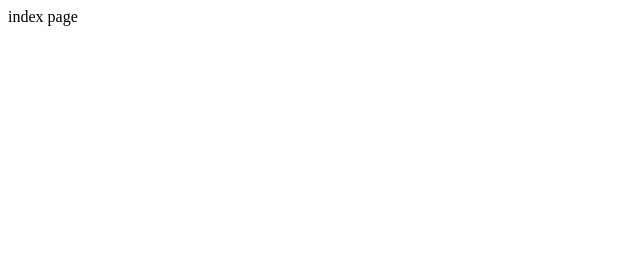
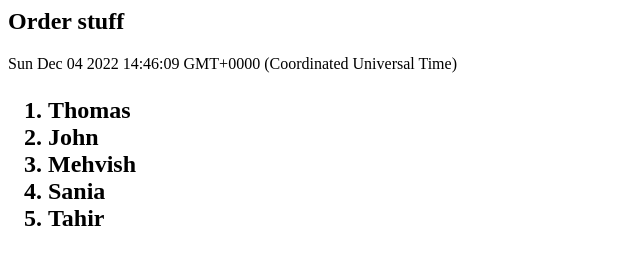
Before and after one commit to marnall/marnall.github.io, a plain HTML site: page index.html in a window 1280 px wide. Shown: the whole page, without its empty margins (0-640 px from the left). Drawn offline with Linux system fonts and the light colour scheme.

Commit message:
Update index.html

```diff
--- a/index.html
+++ b/index.html
@@ -1 +1,40 @@
-index page
+<div id="output">
+
+<h2>
+
+Order stuff
+
+</h2>
+
+</div>
+
+
+<script>
+
+var arrStr = ['Mehvish', 'Tahir', 'John', 'Sania', 'Thomas'];
+
+var randarray = [];
+
+
+
+const current = new Date();
+
+document.write(current)
+
+
+
+document.write("<h2><ol>")
+
+while (arrStr.length) {
+
+    document.write("<li>"+arrStr.splice(Math.floor(Math.random() * arrStr.length), 1) + '</li>');
+
+}
+
+document.write("</ol></h2>")
+
+
+
+
+
+</script>
```
